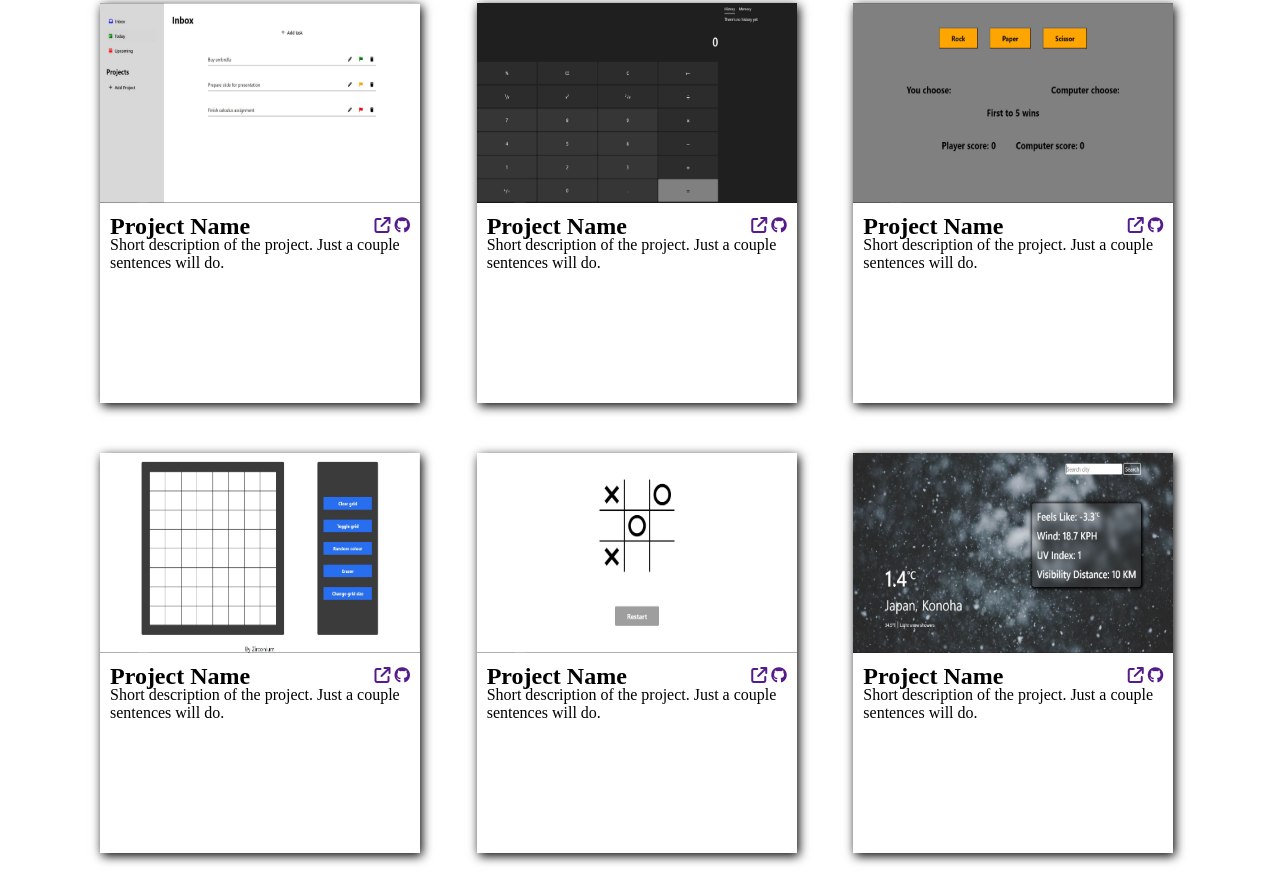
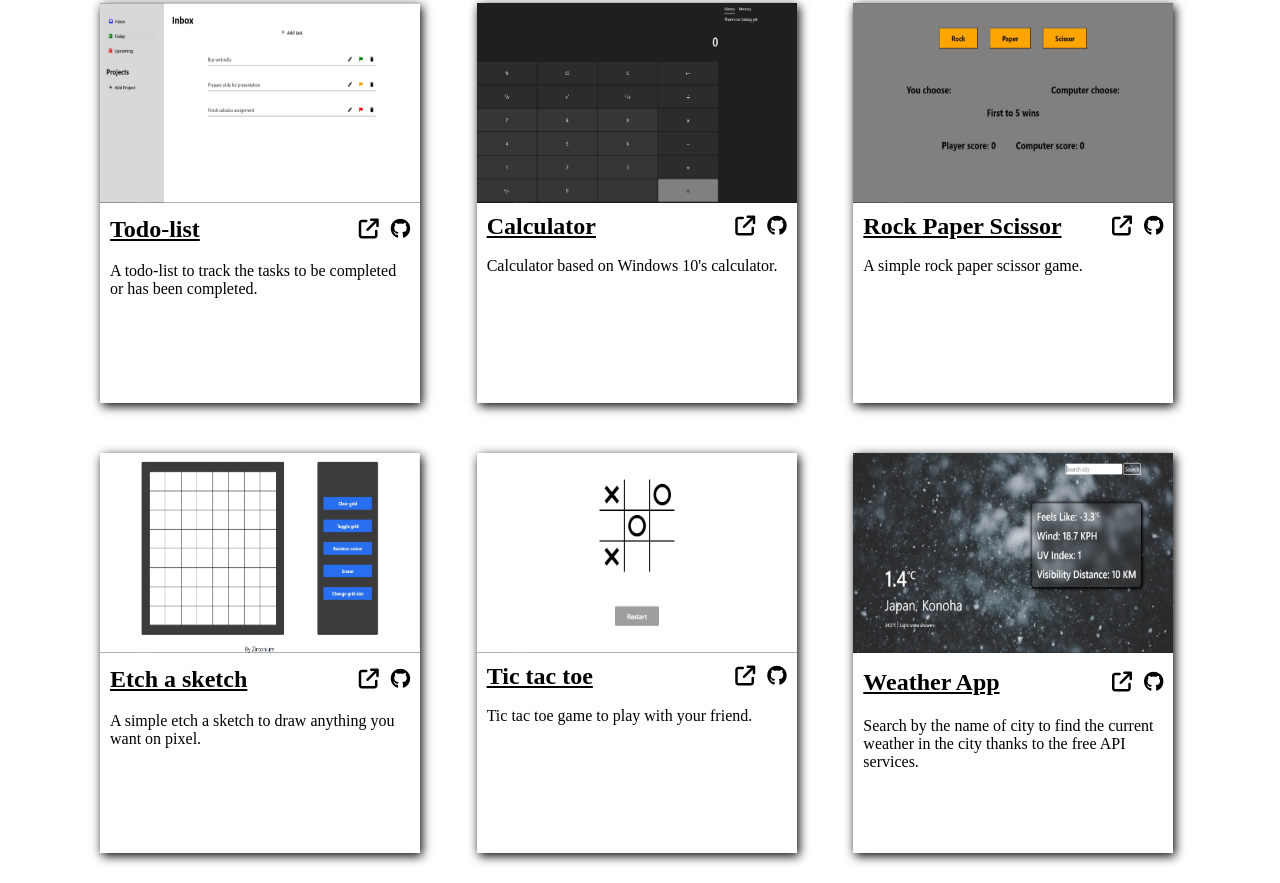
Before and after one commit to High-Banana/Homepage, a plain HTML site: page index.html in a window 1280 px wide. Shown: the part 628-1511 px from the top of the page. Drawn offline with Linux system fonts and the light colour scheme.

Commit message:
Finish styling and adding contents on project cards

```diff
--- a/index.html
+++ b/index.html
@@ -30,78 +30,88 @@
             <img src="./image/todolist.JPG" alt="Project screenshot" />
             <div class="project-description">
               <div class="project-heading">
-                <h2>Project Name</h2>
+                <a href="https://high-banana.github.io/todo-list/" target="_blank"><h2>Todo-list</h2></a>
                 <div class="project-link">
-                  <a href=""><i class="fa-solid fa-external-link"></i></a>
-                  <a href=""><i class="fa-brands fa-github"></i></a>
+                  <a href="https://high-banana.github.io/todo-list/" target="_blank"><i class="fa-solid fa-external-link"></i></a>
+                  <a href="https://github.com/High-Banana/todo-list" target="_blank"><i class="fa-brands fa-github"></i></a>
                 </div>
               </div>
-              <p>Short description of the project. Just a couple sentences will do.</p>
+              <p>A todo-list to track the tasks to be completed or has been completed.</p>
             </div>
           </section>
           <section class="project-card">
             <img src="./image/calculator.JPG" alt="Project screenshot" />
             <div class="project-description">
               <div class="project-heading">
-                <h2>Project Name</h2>
+                <a href="https://high-banana.github.io/calculator/" target="_blank"><h2>Calculator</h2></a>
                 <div class="project-link">
-                  <a href=""><i class="fa-solid fa-external-link"></i></a>
-                  <a href=""><i class="fa-brands fa-github"></i></a>
+                  <a href="https://high-banana.github.io/calculator/" target="_blank"
+                    ><i class="fa-solid fa-external-link"></i
+                  ></a>
+                  <a href="https://github.com/High-Banana/calculator" target="_blank"><i class="fa-brands fa-github"></i></a>
                 </div>
               </div>
-              <p>Short description of the project. Just a couple sentences will do.</p>
+              <p>Calculator based on Windows 10's calculator.</p>
             </div>
           </section>
           <section class="project-card">
             <img src="./image/rockpaperscissor.JPG" alt="Project screenshot" />
             <div class="project-description">
               <div class="project-heading">
-                <h2>Project Name</h2>
+                <a href="https://high-banana.github.io/rock-paper-scissor/" target="_blank"><h2>Rock Paper Scissor</h2></a>
                 <div class="project-link">
-                  <a href=""><i class="fa-solid fa-external-link"></i></a>
-                  <a href=""><i class="fa-brands fa-github"></i></a>
+                  <a href="https://high-banana.github.io/rock-paper-scissor/" target="_blank"
+                    ><i class="fa-solid fa-external-link"></i
+                  ></a>
+                  <a href="https://github.com/High-Banana/rock-paper-scissor" target="_blank"
+                    ><i class="fa-brands fa-github"></i
+                  ></a>
                 </div>
               </div>
-              <p>Short description of the project. Just a couple sentences will do.</p>
+              <p>A simple rock paper scissor game.</p>
             </div>
           </section>
           <section class="project-card">
             <img src="./image/sketch.JPG" alt="Project screenshot" />
             <div class="project-description">
               <div class="project-heading">
-                <h2>Project Name</h2>
+                <a href="https://high-banana.github.io/sketch/" target="_blank"><h2>Etch a sketch</h2></a>
                 <div class="project-link">
-                  <a href=""><i class="fa-solid fa-external-link"></i></a>
-                  <a href=""><i class="fa-brands fa-github"></i></a>
+                  <a href="https://high-banana.github.io/sketch/" target="_blank"><i class="fa-solid fa-external-link"></i></a>
+                  <a href="https://github.com/High-Banana/sketch" target="_blank"><i class="fa-brands fa-github"></i></a>
                 </div>
               </div>
-              <p>Short description of the project. Just a couple sentences will do.</p>
+              <p>A simple etch a sketch to draw anything you want on pixel.</p>
             </div>
           </section>
           <section class="project-card">
             <img src="./image/tictactoe.JPG" alt="Project screenshot" />
             <div class="project-description">
               <div class="project-heading">
-                <h2>Project Name</h2>
+                <a href="https://high-banana.github.io/tic-tac-toe/" target="_blank"><h2>Tic tac toe</h2></a>
                 <div class="project-link">
-                  <a href=""><i class="fa-solid fa-external-link"></i></a>
-                  <a href=""><i class="fa-brands fa-github"></i></a>
+                  <a href="https://high-banana.github.io/tic-tac-toe/" target="_blank"
+                    ><i class="fa-solid fa-external-link"></i
+                  ></a>
+                  <a href="https://github.com/High-Banana/tic-tac-toe" target="_blank"><i class="fa-brands fa-github"></i></a>
                 </div>
               </div>
-              <p>Short description of the project. Just a couple sentences will do.</p>
+              <p>Tic tac toe game to play with your friend.</p>
             </div>
           </section>
           <section class="project-card">
             <img src="./image/weather.JPG" alt="Project screenshot" />
             <div class="project-description">
               <div class="project-heading">
-                <h2>Project Name</h2>
+                <a href="https://high-banana.github.io/weather-app/" target="_blank"><h2>Weather App</h2></a>
                 <div class="project-link">
-                  <a href=""><i class="fa-solid fa-external-link"></i></a>
-                  <a href=""><i class="fa-brands fa-github"></i></a>
+                  <a href="https://high-banana.github.io/weather-app/" target="_blank"
+                    ><i class="fa-solid fa-external-link"></i
+                  ></a>
+                  <a href="https://github.com/High-Banana/weather-app" target="_blank"><i class="fa-brands fa-github"></i></a>
                 </div>
               </div>
-              <p>Short description of the project. Just a couple sentences will do.</p>
+              <p>Search by the name of city to find the current weather in the city thanks to the free API services.</p>
             </div>
           </section>
         </div>
--- a/style.css
+++ b/style.css
@@ -76,6 +76,7 @@ body {
   display: grid;
   padding: 10px;
   grid-template-rows: 30% 100%;
+  gap: 20px;
 }
 
 .project-heading {
@@ -83,3 +84,41 @@ body {
   align-items: center;
   justify-content: space-between;
 }
+
+.project-heading a {
+  color: black;
+}
+
+.project-link {
+  display: flex;
+  gap: 12px;
+  transition: 0.3s;
+}
+
+.project-link a {
+  color: black;
+  font-size: 20px;
+  animation: spin-animation-reverse 0.7s 1;
+}
+
+.project-link a:hover {
+  animation: spin-animation 0.7s 1;
+}
+
+@keyframes spin-animation {
+  0% {
+    transform: rotate(0deg);
+  }
+  100% {
+    transform: rotate(360deg);
+  }
+}
+
+@keyframes spin-animation-reverse {
+  0% {
+    transform: rotate(360deg);
+  }
+  100% {
+    transform: rotate(0deg);
+  }
+}
```
